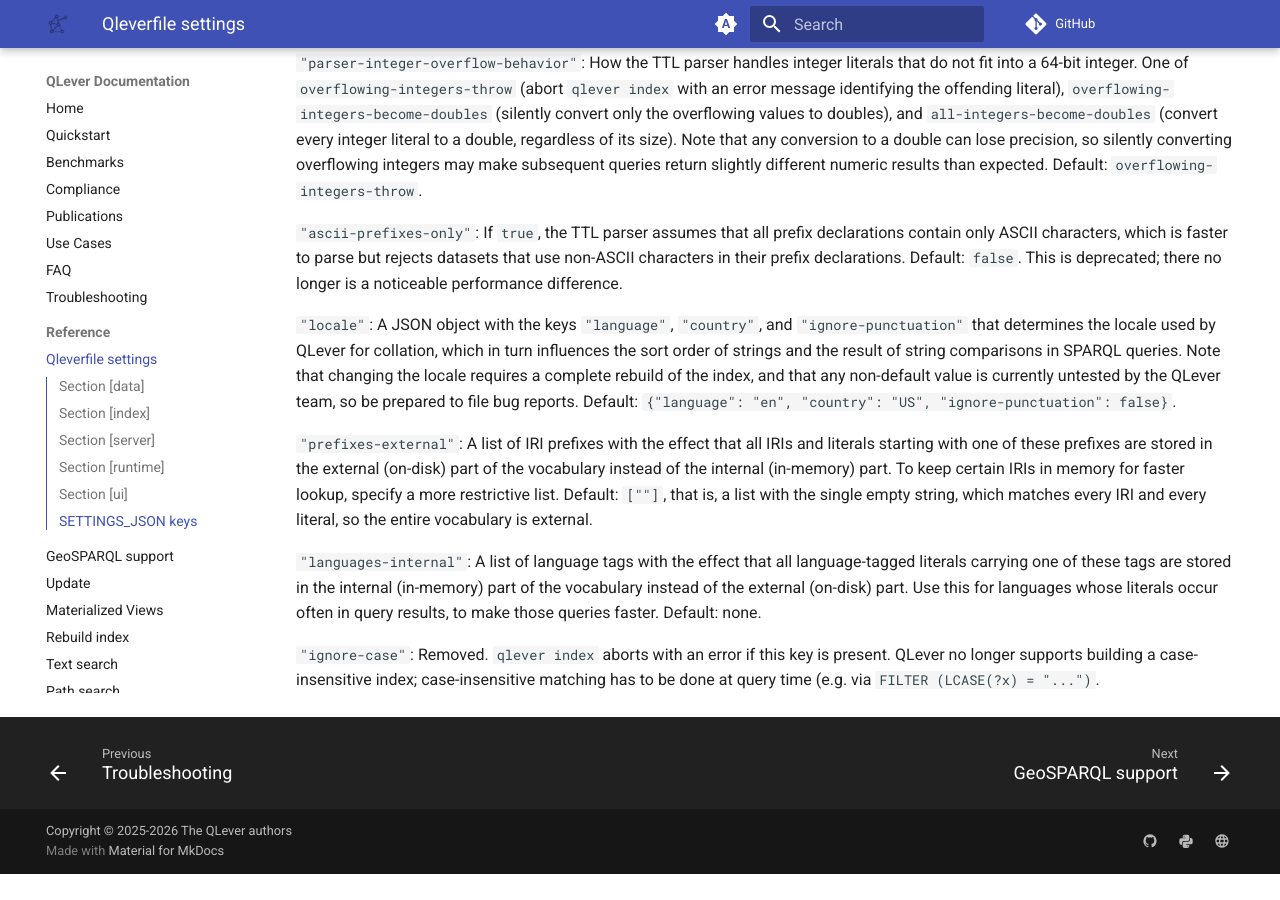
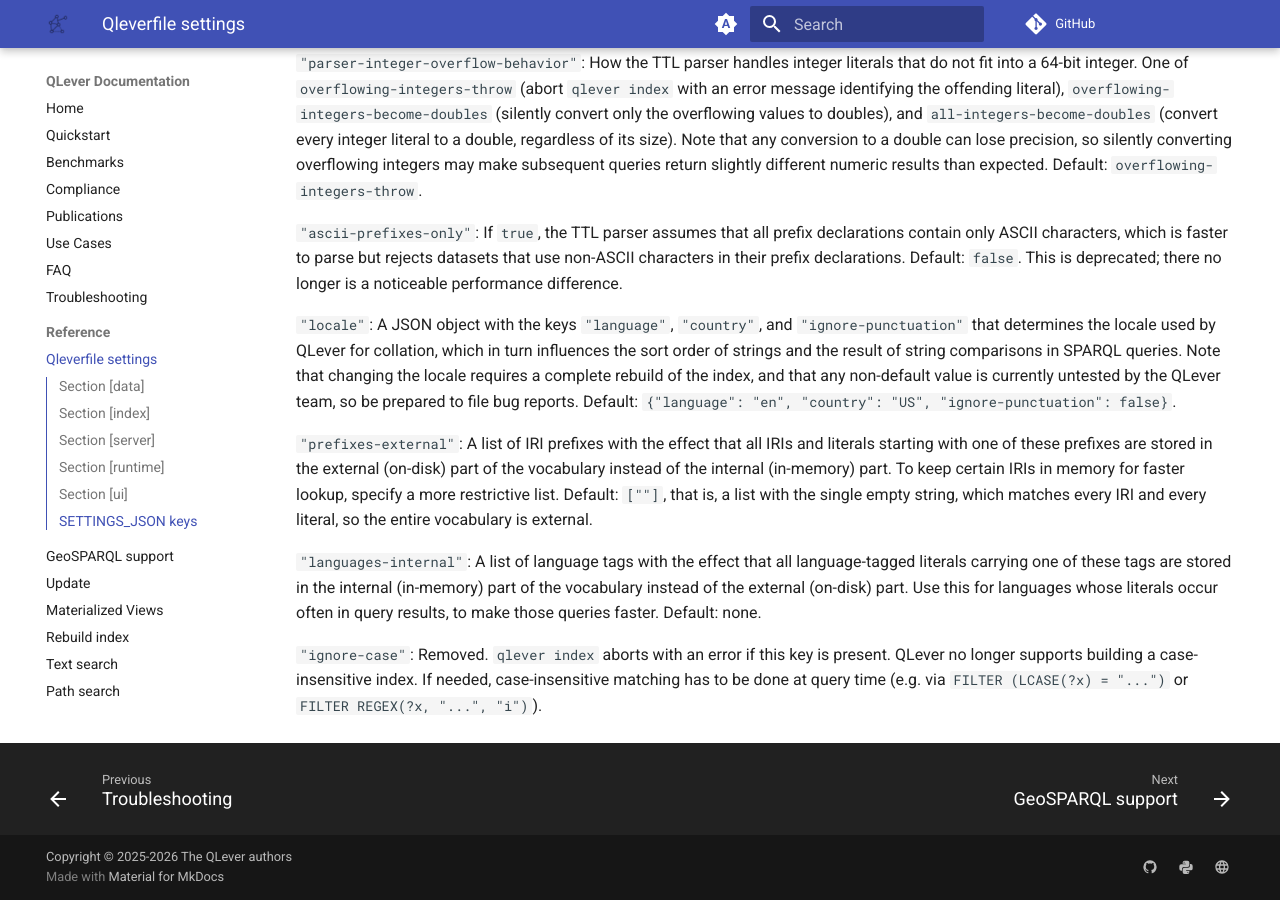
Before and after one commit to qlever-dev/qlever-docs, an MkDocs documentation site: the page built from docs/qleverfile.md, in a window 1280 px wide and 900 px high, scrolled down 4838 px. Built offline with MkDocs 1.6.1 and Material for MkDocs 9.7.7, drawn with Linux system fonts in a browser that asks for light colours; plug-ins that fetch from the network failed and are left out; comment, search, counter and statistics services are not loaded; the version menu is left out; before the commit the page ends 5712 px from its top, so only the background shows below that.

Commit message:
Minor fix

```diff
--- a/docs/qleverfile.md
+++ b/docs/qleverfile.md
@@ -313,6 +313,6 @@ part. Use this for languages whose literals occur often in query results, to
 make those queries faster. Default: none.
 
 `"ignore-case"`: Removed. `qlever index` aborts with an error if this key is
-present. QLever no longer supports building a case-insensitive index;
-case-insensitive matching has to be done at query time (e.g. via `FILTER
-(LCASE(?x) = "...")`.
+present. QLever no longer supports building a case-insensitive index. If
+needed, case-insensitive matching has to be done at query time (e.g. via
+`FILTER (LCASE(?x) = "...")` or `FILTER REGEX(?x, "...", "i")`).
```
